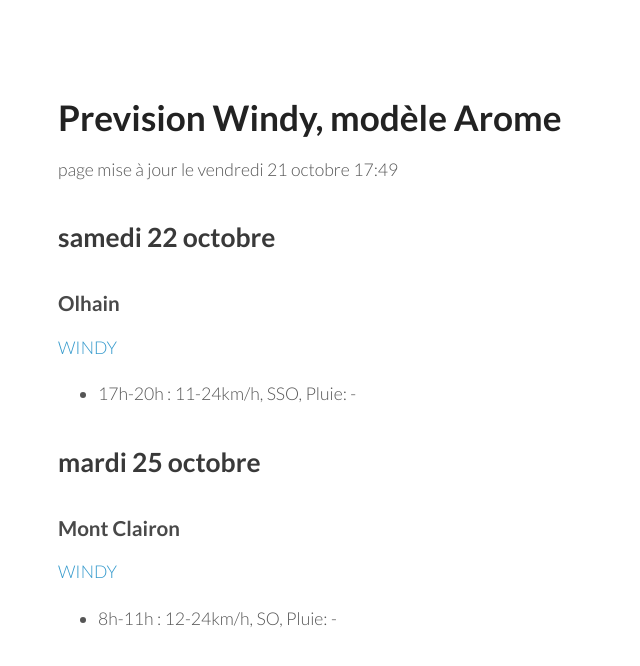
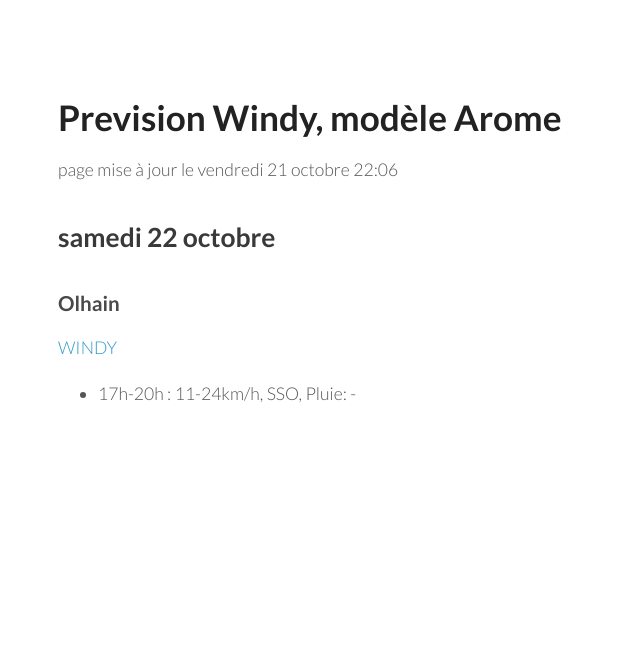
Before and after one commit to parapente-dans-le-nord/parapente-dans-le-nord.github.io, a Jekyll site: the page built from index.markdown, in a window 1280 px wide. Shown: the top 666 px of the page, without its empty margins (0-640 px from the left). Built offline with Jekyll 4.4.1, drawn with Linux system fonts in a browser that asks for light colours; our own code applies the rules of GitHub Pages for plain Markdown files.

Commit message:
update index.markdown

```diff
--- a/index.markdown
+++ b/index.markdown
@@ -4,7 +4,7 @@ layout: my-layout
 
 
 # Prevision Windy, modèle Arome
-page mise à jour le vendredi 21 octobre 17:49
+page mise à jour le vendredi 21 octobre 22:06
 
 
 
@@ -15,13 +15,3 @@ page mise à jour le vendredi 21 octobre 17:49
  [WINDY](https://windy.com/50.434/2.586?50.031,2.587,8,m:e3eagft)
 
 - 17h-20h : 11-24km/h, SSO, Pluie: -
-
-
-
-## mardi 25 octobre
-
-### Mont Clairon
-
- [WINDY](https://windy.com/49.919/2.729?49.515,2.730,8,m:e2magfH)
-
-- 8h-11h : 12-24km/h, SO, Pluie: -
```
